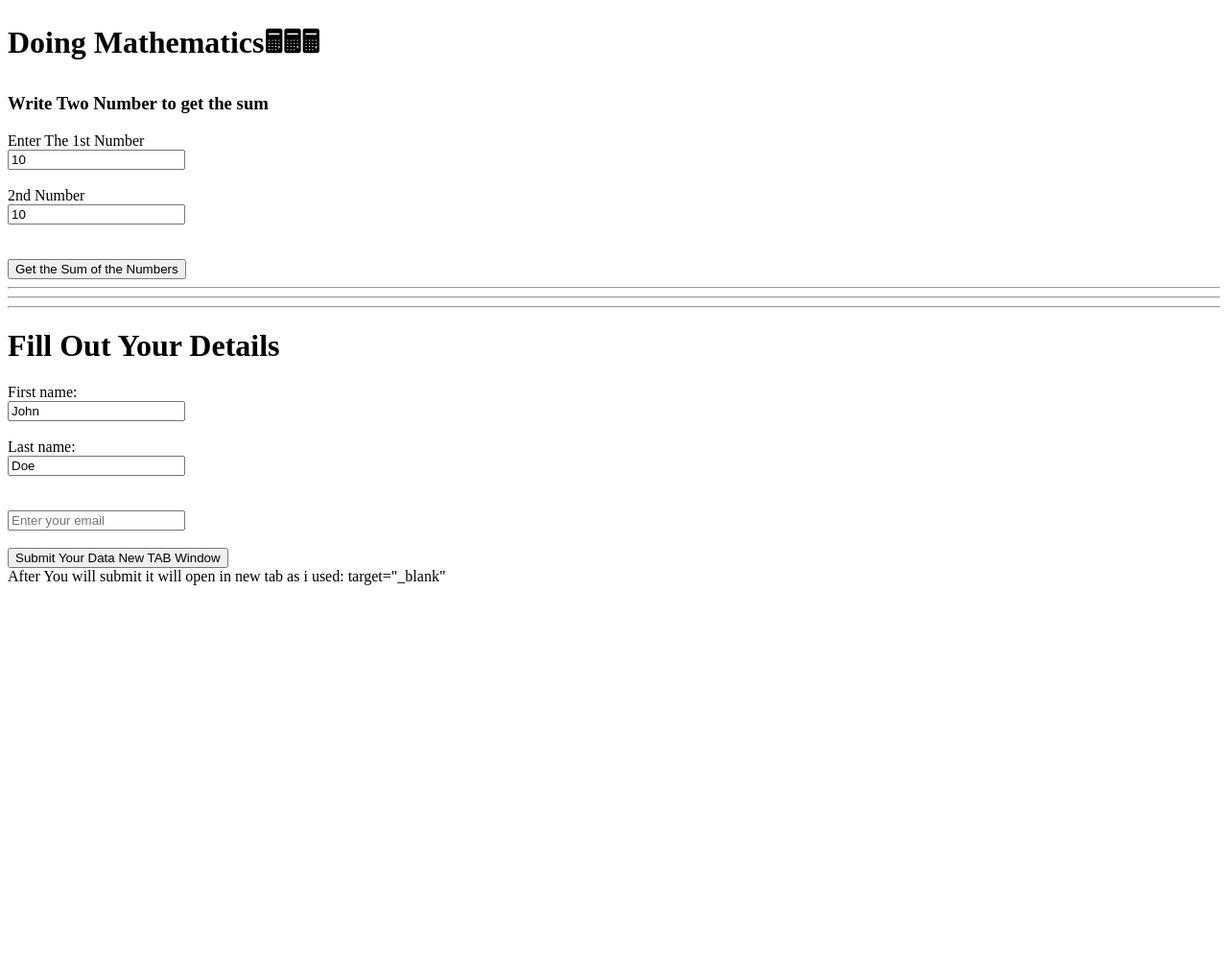
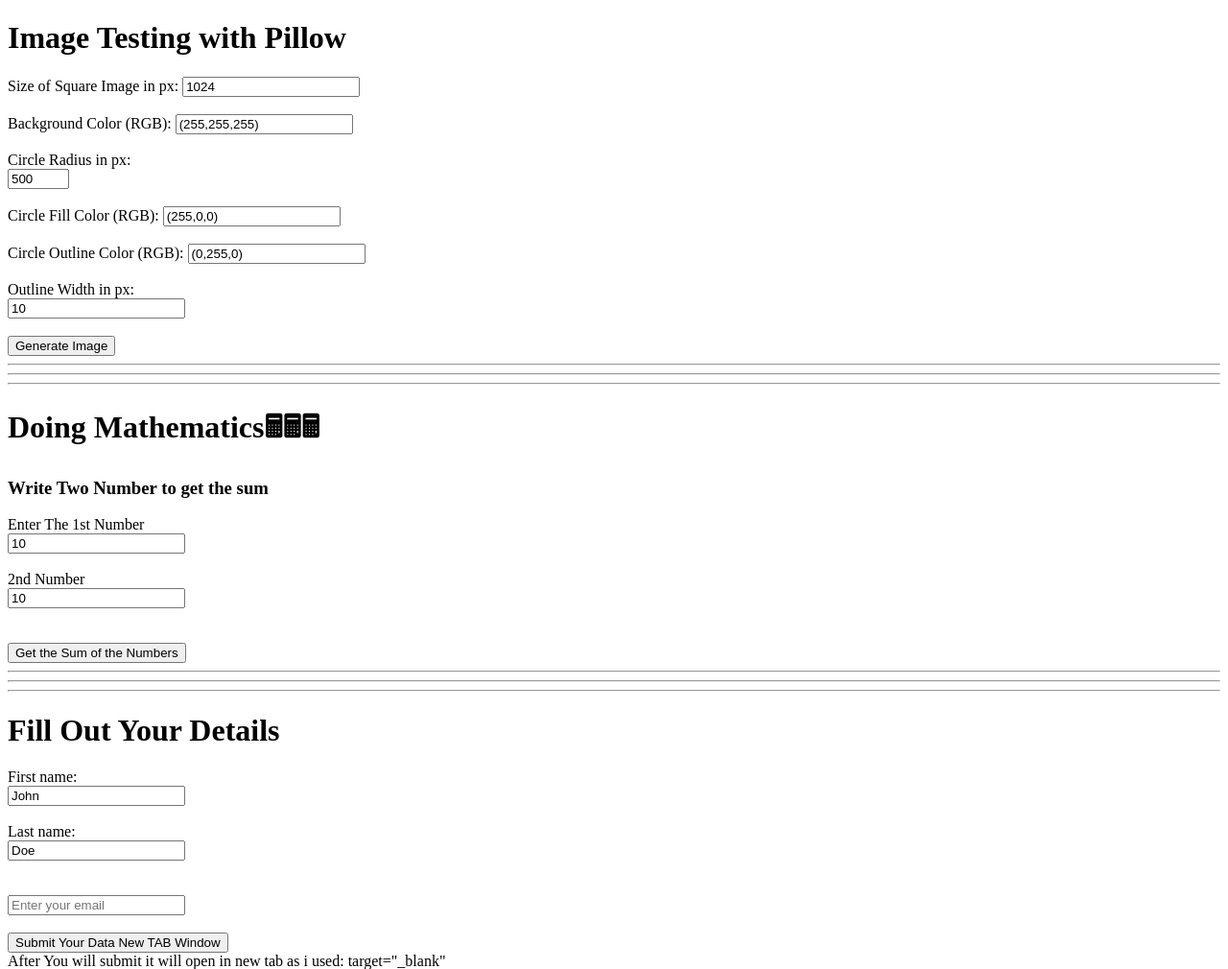
Before and after one commit to RanaUniverse/flask_learning, a Flask app: page / in a window 1280 px wide. Shown: the top 1010 px of the page at 96% size. Before the commit the page ends 610 px from the top, so only its background shows below. Run offline with Flask 3, Linux system fonts and the light colour scheme.

Commit message:
make image and show in website page

```diff
--- a/main.py
+++ b/main.py
@@ -44,6 +44,137 @@ def calculate_sum():
         )
 
 
+from my_modules.make_square_circle import make_square_circle_image
+
+
+@app.route("/pillow1", methods=["POST"])
+def pillow_1_submit():
+    """
+    This will execute when user will form fillup for the pillow
+    part and then enter his data thsi is just for checking how
+    i can conncect my html with python
+    """
+    print("Thanks")
+    # print(request.form)
+
+    # Below part is for Side Value Checking 🍌🍌🍌
+
+    side = request.form.get("side")
+    if not side:
+        print("Side value has not come by the user")
+        return f"You Must need to pass the side value which is IN first cell."
+
+    if side.isdigit():
+        side = int(side)
+    else:
+        return "You have not give good value, pls go back and enter int value"
+
+    # upper part is for value checking, 🍌🍌🍌
+    # Below part is for background color, 🍌🍌🍌
+
+    bg_color = request.form.get("bg_color")
+    if not bg_color:
+        return "No Valid Tup of Int is get pls try again"
+    try:
+        bg_color = bg_color.strip("()")
+        bg_color = bg_color.split(",")
+        bg_color = map(int, bg_color)
+        bg_color = tuple(bg_color)
+
+        if len(bg_color) != 3:
+            return f"RGB tuple must have exactly three values. but you gives, {len(bg_color)}<br> pla try again"
+
+    except Exception as e:
+        print(f"Error: {e}")
+        return f"Error: {str(e)}. Please provide valid RGB values (e.g., (255,255,255)). try again"
+
+    # Upper part is for background color, 🍌🍌🍌
+    # Below part is forcircle radius value 🍌🍌🍌
+
+    radius = request.form.get("circle_radius")
+    if not radius:
+        return f"You Must pass the value of the circles's radius, try again"
+    try:
+        radius = int(radius)
+        if radius < 1 or radius > 1000:
+            return "The circle's radius must be between 1 and 1000., try again"
+    except ValueError:
+        return "The circle's radius must be a valid integer., try again"
+
+    circle_fill = request.form.get("circle_fill")
+    if not circle_fill:
+        return "No Valid Tuple of Int is provided for Circle Fill Color"
+    try:
+        # Remove parentheses and split the string
+        circle_fill = circle_fill.strip("()")
+        circle_fill = circle_fill.split(",")
+        circle_fill = map(int, circle_fill)
+        circle_fill = tuple(circle_fill)
+
+        # Check the length of the tuple
+        if len(circle_fill) != 3:
+            return f"RGB tuple must have exactly three values, but you provided {len(circle_fill)}."
+
+    except Exception as e:
+        print(f"Error: {e}")
+        return (
+            f"Error: {str(e)}. Please provide valid RGB values (e.g., (255,255,255))."
+        )
+
+    circle_outline = request.form.get("circle_outline")
+    if not circle_outline:
+        return "No Valid Tuple of Int is provided for Circle Outline Color"
+    try:
+        # Remove parentheses and split the string
+        circle_outline = circle_outline.strip("()")
+        circle_outline = circle_outline.split(",")
+        circle_outline = map(int, circle_outline)
+        circle_outline = tuple(circle_outline)
+
+        # Check the length of the tuple
+        if len(circle_outline) != 3:
+            return f"RGB tuple must have exactly three values, but you provided {len(circle_outline)}."
+
+    except Exception as e:
+        print(f"Error: {e}")
+        return (
+            f"Error: {str(e)}. Please provide valid RGB values (e.g., (255,255,255))."
+        )
+
+    outline_width = request.form.get("outline_width")
+    if not outline_width:
+        return "Outline width is required., try again"
+    try:
+        outline_width = int(outline_width)
+        if outline_width < 0:
+            return "Outline width must be a non-negative integer., try again"
+    except ValueError:
+        return "Outline width must be a valid integer., try again"
+
+    print(f"✅✅✅ Side: {side}")
+    print(f"✅✅✅, BG Color, {bg_color}")
+    print(f"✅✅✅, Radius: {radius}")
+    print("✅✅✅, circle color", circle_fill)
+    print("✅✅✅, outline color", circle_outline)
+    print("✅✅✅ outline width", outline_width)
+
+    im_location = make_square_circle_image(
+        side=side,
+        bg_color=bg_color,
+        circle_radius=radius,
+        circle_fill=circle_fill,
+        circle_outline=circle_outline,
+        outline_width=outline_width,
+    )
+
+    # return f"Image Form Submitted Successfully and processing has strted. Saved at {im_location}"
+    return render_template(
+        "image_generate.html",
+        image_path_data=    on,
+        image_name="This is a pillow image",
+    )
+
+
 @app.route("/submit", methods=["POST"])
 def submit():
     print(request.form)
@@ -81,4 +212,4 @@ def contact_info():
 
 
 if __name__ == "__main__":
-    app.run(host="0.0.0.0", port=9999, debug=False)
+    app.run(host="0.0.0.0", port=9999, debug=True)
--- a/pyproject.toml
+++ b/pyproject.toml
@@ -6,5 +6,6 @@ readme = "README.md"
 requires-python = ">=3.13.0"
 dependencies = [
     "flask>=3.1.0",
+    "pillow>=11.0.0",
     "python-dotenv>=1.0.1",
 ]
--- a/templates/index.html
+++ b/templates/index.html
@@ -8,7 +8,51 @@
 </head>
 
 <body>
+    <h1>Image Testing with Pillow</h1>
+    <form action="/pillow1" method="post" target="_blank">
 
+        <!-- Input for the square image size -->
+        <label for="side">Size of Square Image in px:</label>
+        <input type="number" id="side" name="side"  value="1024" required>
+        <br><br>
+
+        <!-- Input for the background color -->
+        <label for="bg_color">Background Color (RGB):</label>
+        <input type="text" id="bg_color" name="bg_color" value="(255,255,255)">
+        <br><br>
+
+
+        <!-- Input for circle radius -->
+        <label for="circle_radius">Circle Radius in px:</label>
+        <br>
+        <input type="number" id="circle_radius" name="circle_radius" value="500" required min="100" max="600">
+        <br><br>
+
+        <!-- Input for circle fill color -->
+        <label for="circle_fill">Circle Fill Color (RGB):</label>
+        <input type="text" id="circle_fill" name="circle_fill" value="(255,0,0)" required>
+        <br><br>
+
+        <!-- Input for circle outline color -->
+        <label for="circle_outline">Circle Outline Color (RGB):</label>
+        <input type="text" id="circle_outline" name="circle_outline" value="(0,255,0)" required>
+        <br><br>
+
+        <!-- Input for circle outline width -->
+        <label for="outline_width">Outline Width in px:</label>
+        <br>
+        <input type="number" id="outline_width" name="outline_width" value="10" required>
+        <br><br>
+
+        <!-- Submit button -->
+        <button type="submit">Generate Image</button>
+    </form>
+
+    <div class="container text-center"></div>
+
+    <hr>
+    <hr>
+    <hr>
     <h1>Doing Mathematics🖩🖩🖩</h2>
 
         <h3>Write Two Number to get the sum</h3>
```
Also changed, not shown: docs/image_generaing.md (added, +1 -0 lines), docs/todo.md (+6 -0 lines), my_modules/make_square_circle.py (added, +77 -0 lines), templates/image_generate.html (added, +14 -0 lines), 2 other files.
